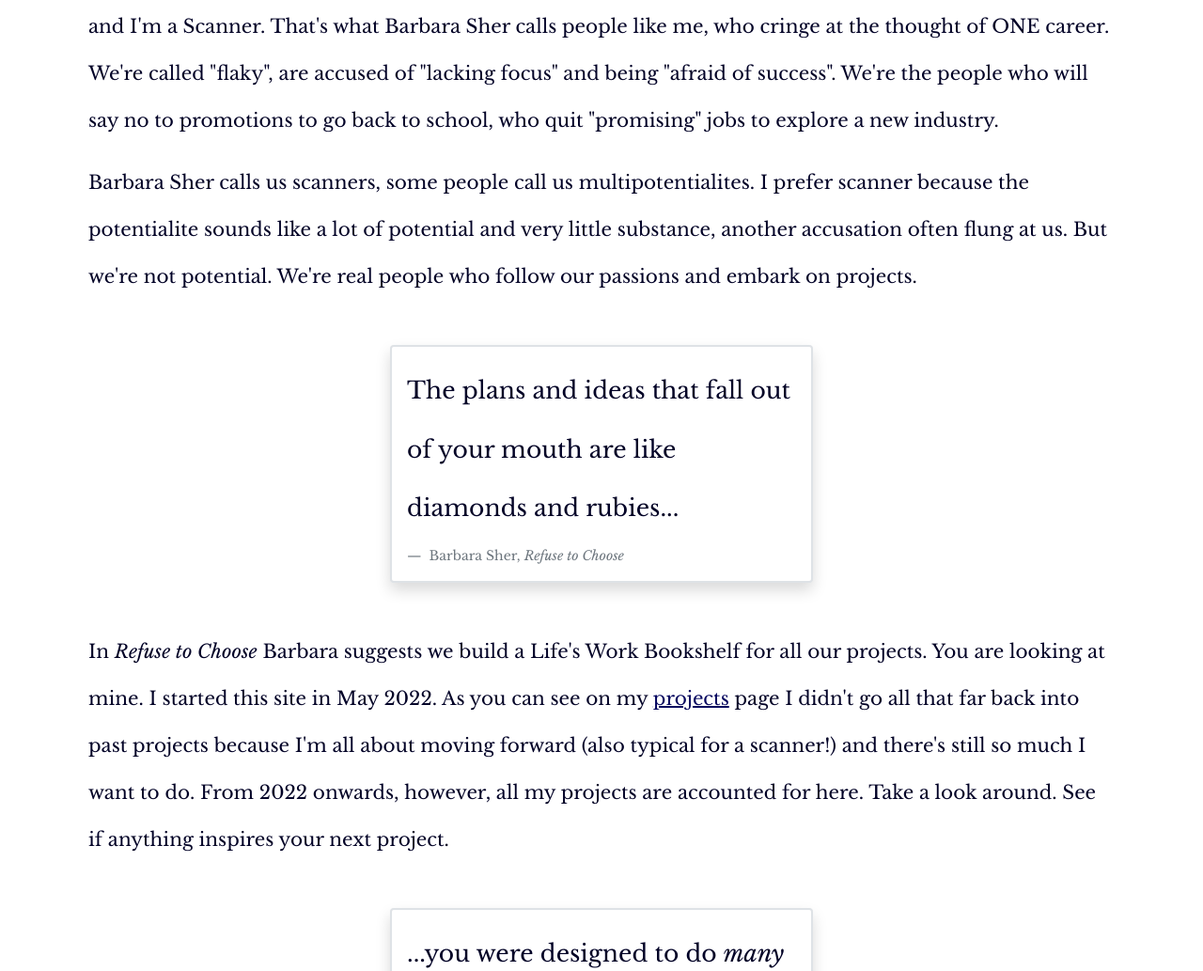
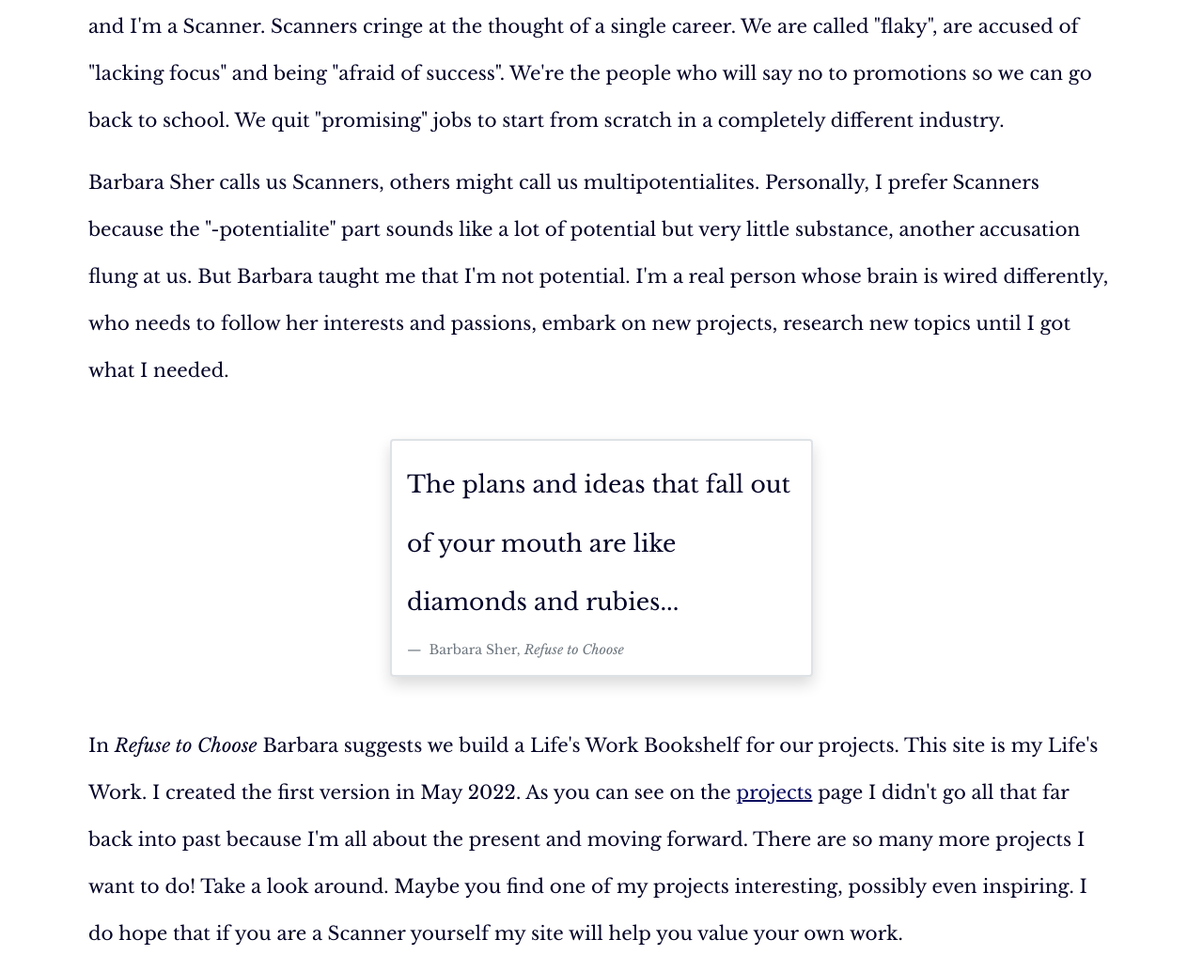
Before and after one commit to Miriam-C-B/miriambross.v3, a website built with Parcel: page index.html in a window 1280 px wide. Shown: the part 465-1498 px from the top of the page at 94% size. Built offline with nearby package versions, Linux system fonts and the light colour scheme; a web font is replaced by a local one.

Commit message:
Rewrote the home page

```diff
--- a/index.html
+++ b/index.html
@@ -104,13 +104,15 @@
   <main class="container-fluid"><br>
     <h1>Hi, I'm Miriam</h1>
     <p>
-      and I'm a Scanner. That's what Barbara Sher calls people like me, who cringe at the thought of ONE career. We're called "flaky", are accused of "lacking
-      focus" and being "afraid of success". We're the people who will say no to promotions to go back to school, who quit "promising" jobs to explore
-      a new industry.
+      and I'm a Scanner. Scanners cringe at the thought of a single career. We are called "flaky", are accused of "lacking
+      focus" and being "afraid of success". We're the people who will say no to promotions so we can go back to school. We quit "promising" jobs to start
+      from scratch in a completely different industry.
     </p>
     <p>
-      Barbara Sher calls us scanners, some people call us multipotentialites. I prefer scanner because the potentialite sounds like a lot of potential
-      and very little substance, another accusation often flung at us. But we're not potential. We're real people who follow our passions and embark on projects.
+      Barbara Sher calls us Scanners, others might call us multipotentialites. Personally, I prefer Scanners because the "-potentialite" part sounds
+      like a lot of potential but very little substance, another accusation flung at us.
+      But Barbara taught me that I'm not potential. I'm a real person whose brain is wired differently, who needs to follow her
+      interests and passions, embark on new projects, research new topics until I got what I needed.
     </p>
 
     <!--first quote-->
@@ -128,10 +130,10 @@
     </div>
 
     <p>
-      In <span>Refuse to Choose</span> Barbara suggests we build a Life's Work Bookshelf for all our projects. You are looking at mine. I started this site in May 2022.
-      As you can see on my <a href="pages/projects-index.html" target="_blank">projects</a> page I didn't go all that far back into past projects because I'm
-      all about moving forward (also typical for a scanner!) and there's still so much I want to do. From 2022 onwards, however, all my projects are accounted
-      for here. Take a look around. See if anything inspires your next project.
+      In <span>Refuse to Choose</span> Barbara suggests we build a Life's Work Bookshelf for our projects. This site is my Life's Work. I created the first version
+      in May 2022. As you can see on the <a href="pages/projects-index.html" target="_blank">projects</a> page I didn't go all that far back into past
+      because I'm all about the present and moving forward. There are so many more projects I want to do! Take a look around. Maybe you find one of my projects
+      interesting, possibly even inspiring. I do hope that if you are a Scanner yourself my site will help you value your own work.
     </p>
 
     <!--second quote-->
@@ -149,8 +151,8 @@
     </div>
 
     <p>
-      I've also made a site with <a href="pages/must-reads-index.html" target="_blank">resources</a> in case you want to follow me down a particular rabbit hole.
-      If you want to connect, feel free to find me through the social media links in the footer or send a
+      For deeper dives into projects, I've also collected a few <a href="pages/must-reads-index.html" target="_blank">resources</a> I found helpful myself.
+      If you want to connect, feel free to find me through the social media links in the footer or send me a
       <a href="pages/contact-index.html" target="_blank">message</a>. I'd love to hear what you're working on!
     </p>
 
```
